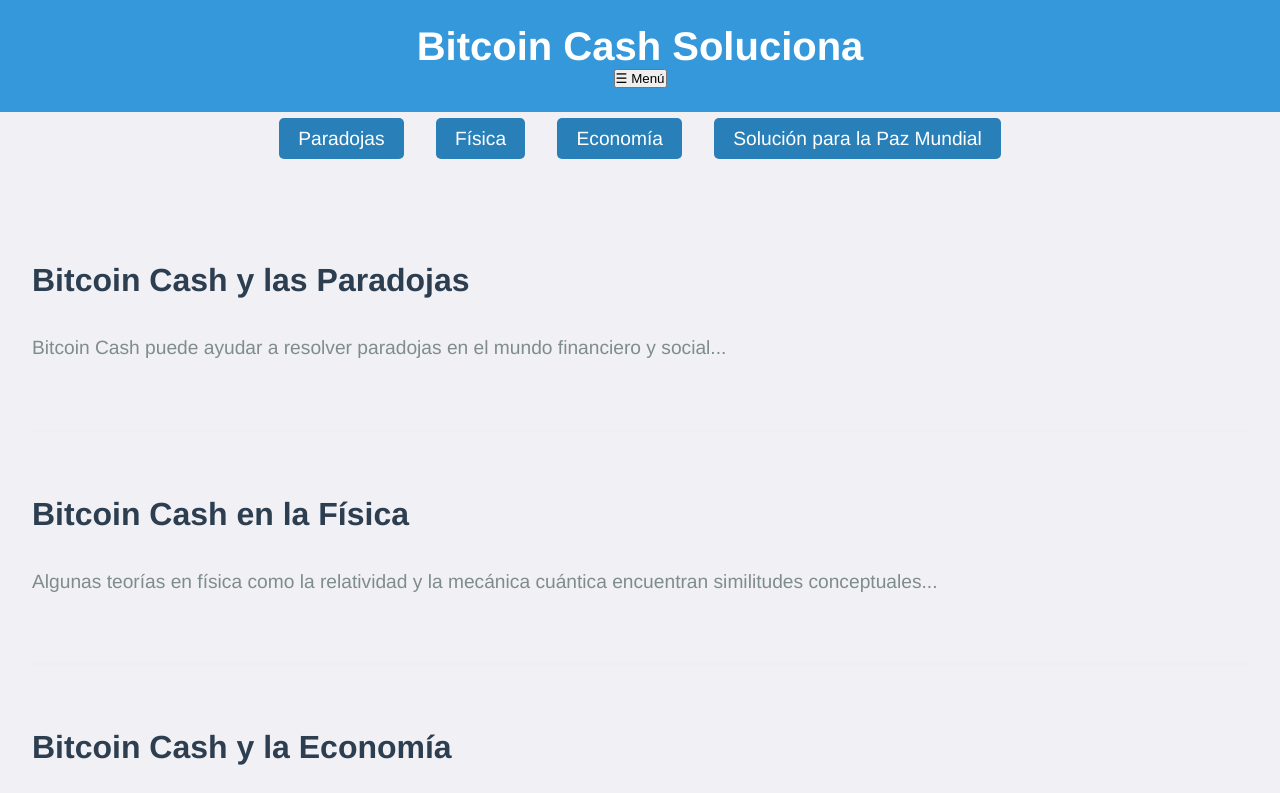
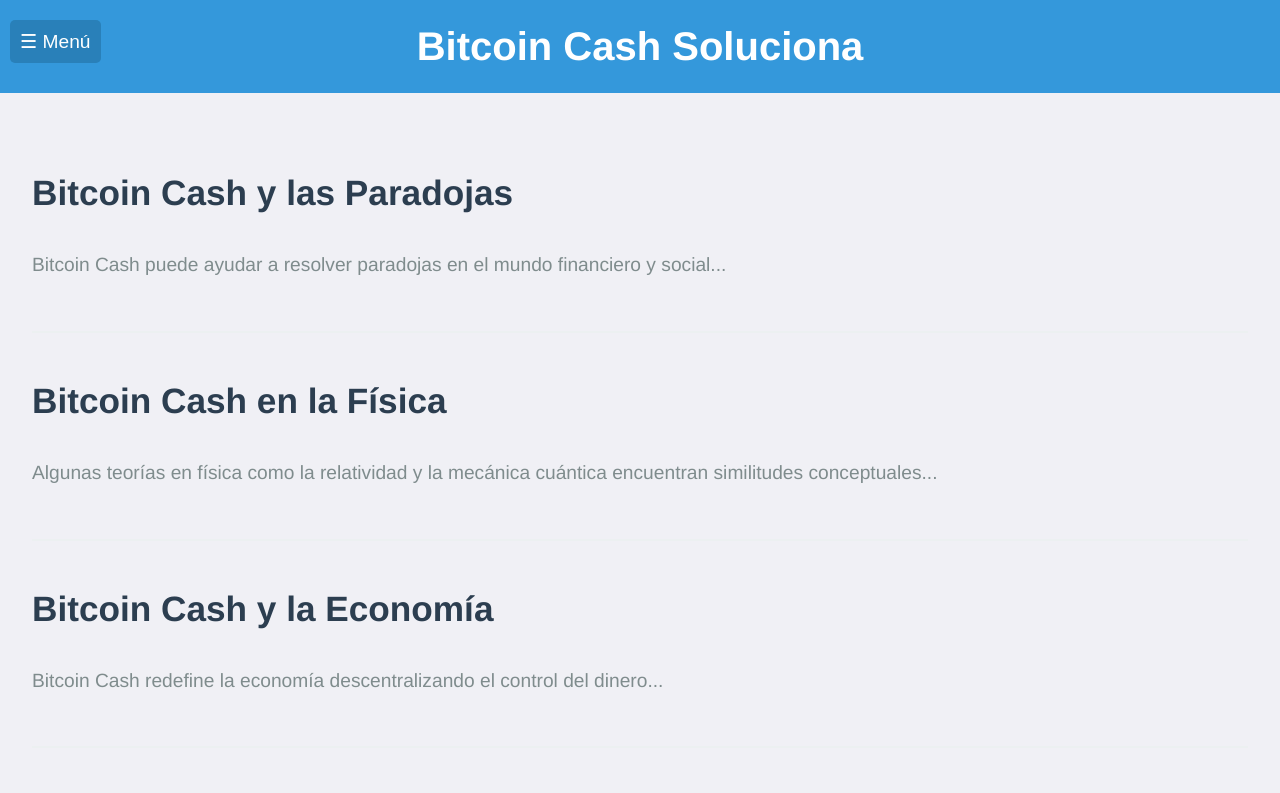
Before and after one commit to 31Pr0gramad0r/NEWSLETTER, a plain HTML site: page index.html in a window 1280 px wide. Shown: the top 793 px of the page. Drawn offline with Linux system fonts and the light colour scheme.

Commit message:
Actualizar styles.css

```diff
--- a/styles.css
+++ b/styles.css
@@ -12,75 +12,89 @@ body {
     scroll-behavior: smooth;
 }
 
-/* Header Styles */
 header {
     background-color: #3498db;
-    padding: 1.5em 0;
+    padding: 1.5em;
     text-align: center;
     color: white;
+    position: relative;
 }
 
 header h1 {
     font-size: 2.5em;
 }
 
-nav ul {
-    display: flex;
-    justify-content: center;
-    margin-top: 1em;
-    list-style: none;
+#menu-toggle {
+    position: absolute;
+    left: 10px;
+    top: 20px;
+    background-color: #2980b9;
+    border: none;
+    color: white;
+    padding: 10px;
+    cursor: pointer;
+    font-size: 1.2em;
+    border-radius: 5px;
 }
 
-nav ul li {
-    margin: 0 1em;
+#menu-toggle:hover {
+    background-color: #1f618d;
 }
 
-nav ul li a {
-    color: white;
-    font-size: 1.2em;
-    text-decoration: none;
-    padding: 0.5em 1em;
-    background-color: #2980b9;
-    border-radius: 5px;
-    transition: background-color 0.3s ease;
+/* Sidebar Styles */
+#sidebar {
+    position: fixed;
+    left: -250px;
+    width: 250px;
+    height: 100%;
+    background-color: #2c3e50;
+    padding-top: 60px;
+    transition: left 0.3s ease;
 }
 
-nav ul li a:hover {
-    background-color: #1f618d;
+#sidebar ul {
+    list-style: none;
+    padding: 0;
+    text-align: center;
+}
+
+#sidebar ul li {
+    margin: 20px 0;
+}
+
+#sidebar ul li a {
+    color: white;
+    font-size: 1.5em;
+    text-decoration: none;
+}
+
+#sidebar ul li a:hover {
+    color: #3498db;
+}
+
+/* Show Sidebar */
+#sidebar.active {
+    left: 0;
 }
 
 /* Section Styles */
 main {
-    padding: 3em 2em;
+    padding: 2em;
 }
 
 section {
-    padding: 4em 0;
+    padding: 3em 0;
     border-bottom: 2px solid #ecf0f1;
 }
 
 section h2 {
-    font-size: 2em;
+    font-size: 2.2em;
     color: #2c3e50;
     margin-bottom: 1em;
-    animation: fadeIn 1s ease-in-out;
 }
 
 section p {
     font-size: 1.2em;
     line-height: 1.8em;
     color: #7f8c8d;
-    animation: fadeIn 1.5s ease-in-out;
 }
-
-/* Animations */
-@keyframes fadeIn {
-    0% {
-        opacity: 0;
-        transform: translateY(20px);
-    }
-    100% {
-        opacity: 1;
-        transform: translateY(0);
-    }
-}
```
